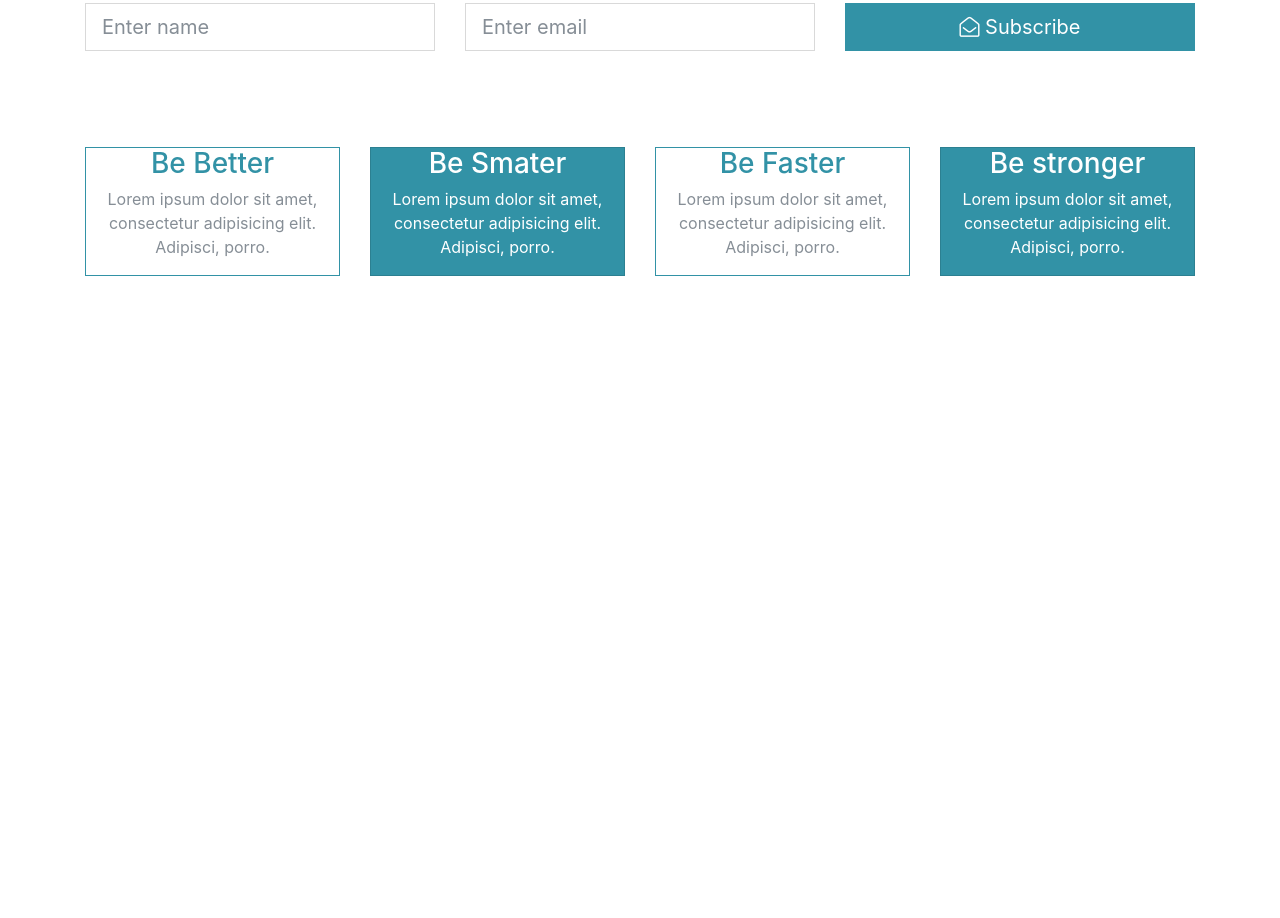
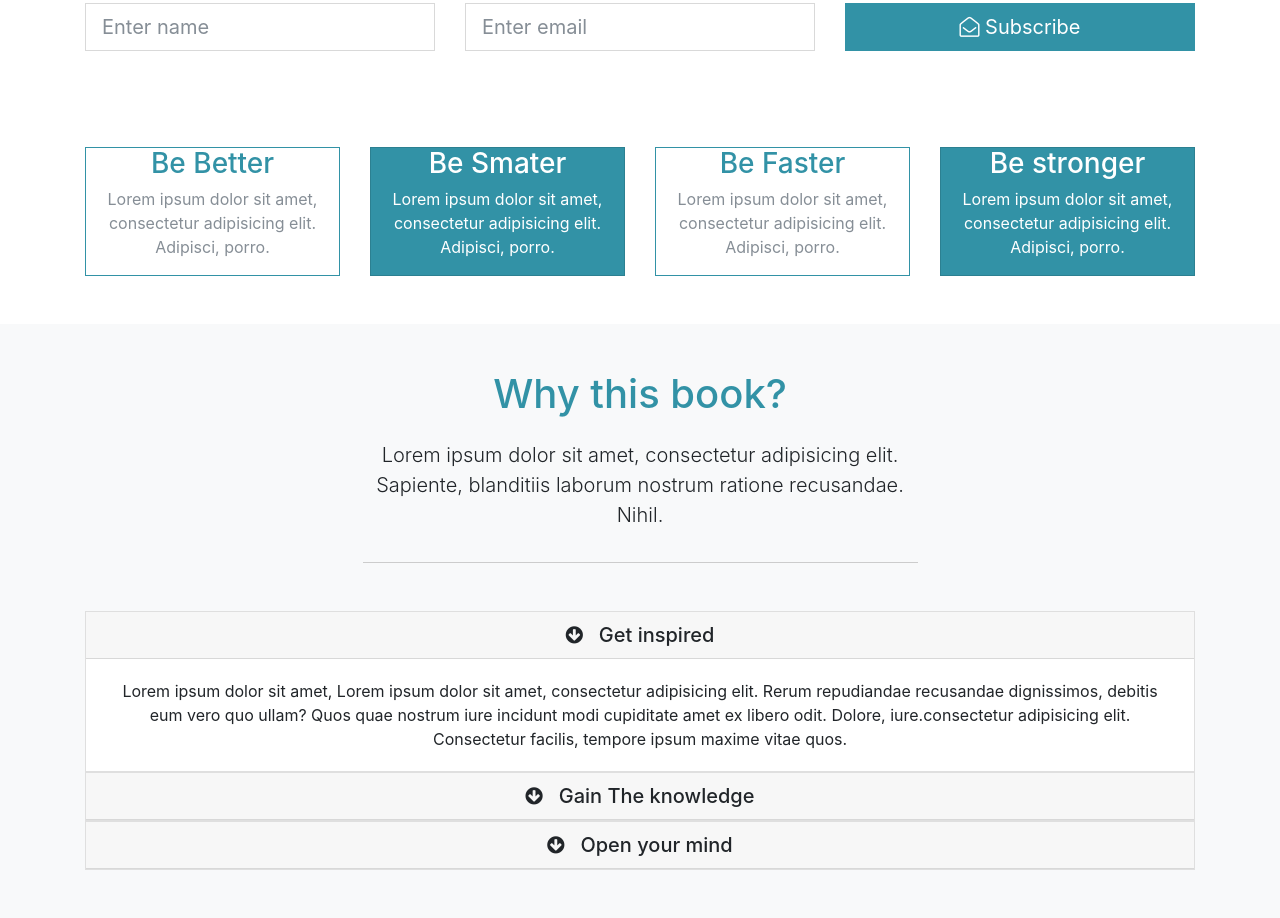
Before and after one commit to 986913/MingyueBookStore, a website: page src/index.html in a window 1280 px wide. Shown: the part 750-1668 px from the top of the page. Before the commit the page ends 1074 px from the top, so only its background shows below. Drawn offline with Linux system fonts and the light colour scheme.

Commit message:
about section with accordion was done

```diff
--- a/src/index.html
+++ b/src/index.html
@@ -110,6 +110,70 @@
   </div>
 </section>
 
+<!--About/why section-->
+<section id="about" class="py-5 bg-light text-center">
+  <div class="container">
+    <div class="row">
+      <div class="col">
+        <div class="info-header mb-5">
+          <h1 class="text-primary pb-3">
+            Why this book?
+          </h1>
+          <p class="lead pb-3">
+            Lorem ipsum dolor sit amet, consectetur adipisicing elit. Sapiente, blanditiis laborum nostrum ratione recusandae. Nihil.
+          </p>
+        </div>
+        <!--accordion-->
+        <div id="accordion" role="tablist">
+          <div class="card">
+            <div class="card-header" id="heading1">
+              <h5 class="mb-0">
+                <div href="#collapse1" data-toggle="collapse" data-parent="#accordion">
+                  <i class="fa fa-arrow-circle-down mr-3"></i>Get inspired
+                </div>
+              </h5>
+            </div>
+            <div id="collapse1" class="collapse show">
+              <div class="card-body">
+                Lorem ipsum dolor sit amet, Lorem ipsum dolor sit amet, consectetur adipisicing elit. Rerum repudiandae recusandae dignissimos, debitis eum vero quo ullam? Quos quae nostrum iure incidunt modi cupiditate amet ex libero odit. Dolore, iure.consectetur adipisicing elit. Consectetur facilis, tempore ipsum maxime vitae quos.
+              </div>
+            </div>
+          </div>
+          <div class="card">
+            <div class="card-header" id="heading2">
+              <h5 class="mb-0">
+                <div href="#collapse2" data-toggle="collapse" data-parent="#accordion">
+                  <i class="fa fa-arrow-circle-down mr-3"></i>Gain The knowledge
+                </div>
+              </h5>
+            </div>
+            <div id="collapse2" class="collapse">
+              <div class="card-body">
+                Lorem ipsum dolor sit amet, Lorem ipsum dolor sit amet, consectetur adipisicing elit. Rerum repudiandae recusandae dignissimos, debitis eum vero quo ullam? Quos quae nostrum iure incidunt modi cupiditate amet ex libero odit. Dolore, iure.consectetur adipisicing elit. Consectetur facilis, tempore ipsum maxime vitae quos.
+              </div>
+            </div>
+          </div>
+          <div class="card">
+            <div class="card-header" id="heading3">
+              <h5 class="mb-0">
+                <div href="#collapse3" data-toggle="collapse" data-parent="#accordion">
+                  <i class="fa fa-arrow-circle-down mr-3"></i>Open your mind
+                </div>
+              </h5>
+            </div>
+            <div id="collapse3" class="collapse">
+              <div class="card-body">
+                Lorem ipsum dolor sit amet, Lorem ipsum dolor sit amet, consectetur adipisicing elit. Rerum repudiandae recusandae dignissimos, debitis eum vero quo ullam? Quos quae nostrum iure incidunt modi cupiditate amet ex libero odit. Dolore, iure.consectetur adipisicing elit. Consectetur facilis, tempore ipsum maxime vitae quos.
+              </div>
+            </div>
+          </div>
+        </div>
+      </div>
+    </div>
+  </div>
+</section>
+
+
 <script src="js/jquery.min.js"></script>
 <script src="js/popper.min.js"></script>
 <script src="js/bootstrap.min.js"></script>
--- a/src/scss/style.scss
+++ b/src/scss/style.scss
@@ -12,5 +12,6 @@ body{margin-top: 105px;}
   min-height: 600px;
 
   .primary-overlay{position: absolute; background:$primary-overlay;top: 0;left: 0; width: 100%; height: 100%;}
+}
 
-}
+.info-header{width: 50%; margin: auto; border-bottom: 1px solid #ccc;}
```
Also changed, not shown: src/css/style.css.
